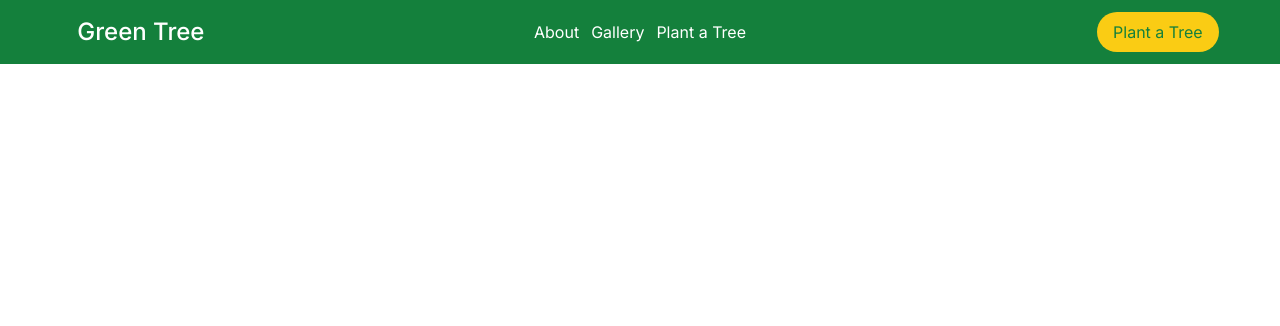
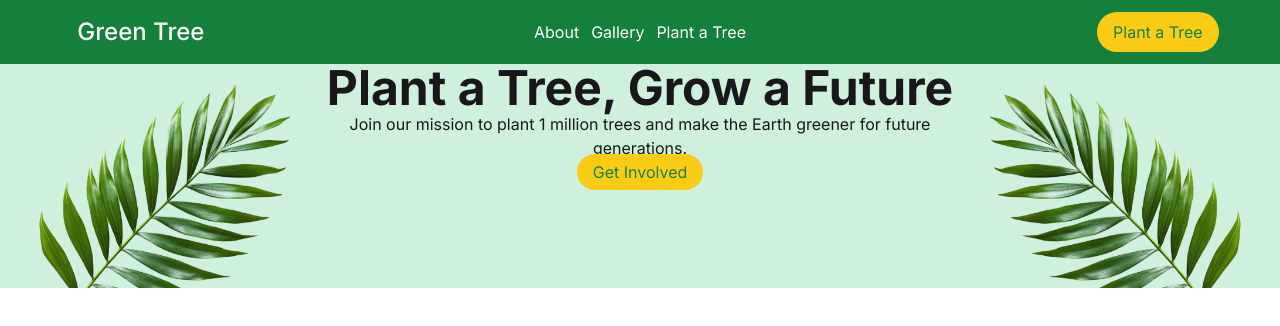
Before and after one commit to imtiaz8936/PH-Milestone06A06, a plain HTML site: page index.html in a window 1280 px wide. Drawn offline with nearby package versions, Linux system fonts and the light colour scheme.

Commit message:
banner section added

```diff
--- a/index.html
+++ b/index.html
@@ -47,8 +47,22 @@
                     </ul>
                 </div>
                 <div class="navbar-end">
-                    <a class="px-4 py-2 bg-[#facc14] text-[#14803c] rounded-full">Plant a Tree</a>
+                    <a href="" class="px-4 py-2 bg-[#facc14] text-[#14803c] rounded-full">Plant a Tree</a>
                 </div>
+            </div>
+        </div>
+
+        <!-- banner section -->
+        <div class="bg-[#cef0dc]">
+            <div class="grid grid-cols-12">
+                <div class="col-span-3"><img src="./assets/hero-leaf1.png" alt=""></div>
+                <div class="col-span-6 text-center">
+                    <h1 class="font-bold text-5xl">Plant a Tree, Grow a Future</h1>
+                    <p class="">Join our mission to plant 1 million trees and make the Earth greener for future <br>
+                        generations.</p>
+                    <a class="px-4 py-2 bg-[#facc14] text-[#14803c] rounded-full">Get Involved</a>
+                </div>
+                <div class="col-span-3"><img src="./assets/hero-leaf2.png" alt=""></div>
             </div>
         </div>
     </header>
```
